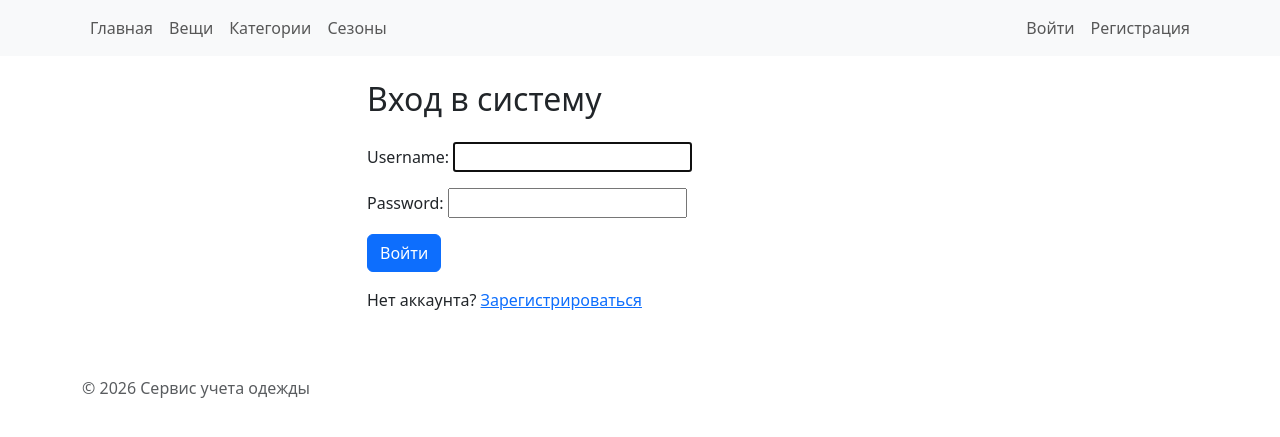
After one commit to Angelina-03-25/wardrobe_service, a Django app: page /login/ in a window 1280 px wide. The commit adds this page. Shown: the top 437 px of the page. Run offline with Django 5.2, Linux system fonts and the light colour scheme.

Commit message:
PR11: аутентификация и авторизация

```diff
--- a/catalog/views.py
+++ b/catalog/views.py
@@ -1,12 +1,15 @@
 from django.shortcuts import render
 from django.db.models import Count
 from catalog.models import Category, Season
+from django.contrib.auth.decorators import login_required
 
+@login_required
 def category_list(request):
     # Используем annotate для подсчета вещей в каждой категории (аналог GROUP BY)
     categories = Category.objects.annotate(items_count=Count('items')).order_by('name')
     return render(request, "catalog/category_list.html", {"categories": categories})
 
+@login_required
 def season_list(request):
     seasons = Season.objects.annotate(items_count=Count('items')).order_by('name')
     return render(request, "catalog/season_list.html", {"seasons": seasons})
--- a/templates/includes/navigation.html
+++ b/templates/includes/navigation.html
@@ -4,3 +4,13 @@
     <li class="nav-item"><a class="nav-link" href="{% url 'catalog:category_list' %}">Категории</a></li>
     <li class="nav-item"><a class="nav-link" href="{% url 'catalog:season_list' %}">Сезоны</a></li>
 </ul>
+
+<ul class="navbar-nav ms-auto">
+    {% if user.is_authenticated %}
+        <li class="nav-item"><span class="nav-link">Привет, {{ user.username }}!</span></li>
+        <li class="nav-item"><a class="nav-link" href="{% url 'wardrobe:logout' %}">Выйти</a></li>
+    {% else %}
+        <li class="nav-item"><a class="nav-link" href="{% url 'wardrobe:login' %}">Войти</a></li>
+        <li class="nav-item"><a class="nav-link" href="{% url 'wardrobe:register' %}">Регистрация</a></li>
+    {% endif %}
+</ul>
--- /dev/null
+++ b/wardrobe/templates/wardrobe/login.html
@@ -0,0 +1,16 @@
+{% extends "base.html" %}
+{% block title %}Вход - Сервис учета одежды{% endblock %}
+
+{% block content %}
+<div class="row justify-content-center">
+    <div class="col-md-6">
+        <h2 class="mb-4">Вход в систему</h2>
+        <form method="post">
+            {% csrf_token %}
+            {{ form.as_p }}
+            <button type="submit" class="btn btn-primary">Войти</button>
+        </form>
+        <p class="mt-3">Нет аккаунта? <a href="{% url 'wardrobe:register' %}">Зарегистрироваться</a></p>
+    </div>
+</div>
+{% endblock %}
--- a/wardrobe/urls.py
+++ b/wardrobe/urls.py
@@ -1,9 +1,13 @@
 from django.urls import path
-from . import views
+from . import views, views_auth
+from django.contrib.auth.decorators import login_required
 
 app_name = "wardrobe"
 
 urlpatterns = [
     path("items/", views.item_list, name="item_list"),
     path("items/<int:item_id>/", views.item_detail, name="item_detail"),
+    path("register/", views_auth.register_view, name="register"),
+    path("login/", views_auth.login_view, name="login"),
+    path("logout/", views_auth.logout_view, name="logout"),
 ]
--- a/wardrobe/views.py
+++ b/wardrobe/views.py
@@ -4,8 +4,9 @@ from django.shortcuts import render, get_object_or_404
 from django.core.paginator import Paginator
 from wardrobe.models import Item
 from catalog.models import Category
+from django.contrib.auth.decorators import login_required
 
-
+@login_required
 def item_list(request):
     """Список вещей с фильтрацией, сортировкой и пагинацией."""
     # 1. Базовая выборка (сразу подтягиваем связанные таблицы для оптимизации)
@@ -47,7 +48,7 @@ def item_list(request):
     }
     return render(request, "wardrobe/item_list.html", context)
 
-
+@login_required
 def item_detail(request, item_id: int):
     """Страница одной вещи."""
     # get_object_or_404 автоматически вернет 404, если вещи нет
--- /dev/null
+++ b/wardrobe/views_auth.py
@@ -0,0 +1,57 @@
+from django.shortcuts import render, redirect
+from django.contrib.auth import login, authenticate, logout
+from django.contrib.auth.forms import UserCreationForm, AuthenticationForm
+from .models import User as ProfileUser, Wardrobe
+
+def register_view(request):
+    """Регистрация нового пользователя."""
+    if request.method == "POST":
+        form = UserCreationForm(request.POST)
+        if form.is_valid():
+            # 1. Создаем стандартного пользователя Django
+            user = form.save()
+
+            # 2. Создаем пользователя в нашей предметной области
+            profile_user = ProfileUser.objects.create(
+                username=user.username,
+                email=user.email or "no-email@example.com"
+            )
+
+            # 3. Создаем для него гардероб
+            Wardrobe.objects.create(
+                user=profile_user,
+                name=f"Гардероб {user.username}"
+            )
+
+            # 4. Автоматически логиним пользователя
+            username = form.cleaned_data.get("username")
+            raw_password = form.cleaned_data.get("password1")
+            authenticated_user = authenticate(username=username, password=raw_password)
+            login(request, authenticated_user)
+
+            return redirect("homepage:index")
+    else:
+        form = UserCreationForm()
+    return render(request, "wardrobe/register.html", {"form": form})
+
+
+def login_view(request):
+    """Вход в систему."""
+    if request.method == "POST":
+        form = AuthenticationForm(request, data=request.POST)
+        if form.is_valid():
+            username = form.cleaned_data.get("username")
+            password = form.cleaned_data.get("password")
+            user = authenticate(username=username, password=password)
+            if user is not None:
+                login(request, user)
+                return redirect("homepage:index")
+    else:
+        form = AuthenticationForm()
+    return render(request, "wardrobe/login.html", {"form": form})
+
+
+def logout_view(request):
+    """Выход из системы."""
+    logout(request)
+    return redirect("wardrobe:login")
--- a/wardrobe_web/settings.py
+++ b/wardrobe_web/settings.py
@@ -114,3 +114,8 @@ STATIC_URL = 'static/'
 # https://docs.djangoproject.com/en/5.2/ref/settings/#default-auto-field
 
 DEFAULT_AUTO_FIELD = 'django.db.models.BigAutoField'
+
+# Настройки аутентификации
+LOGIN_URL = "wardrobe:login"
+LOGIN_REDIRECT_URL = "homepage:index"
+LOGOUT_REDIRECT_URL = "wardrobe:login"
```
Also changed, not shown: wardrobe/templates/wardrobe/register.html (added, +16 -0 lines).
